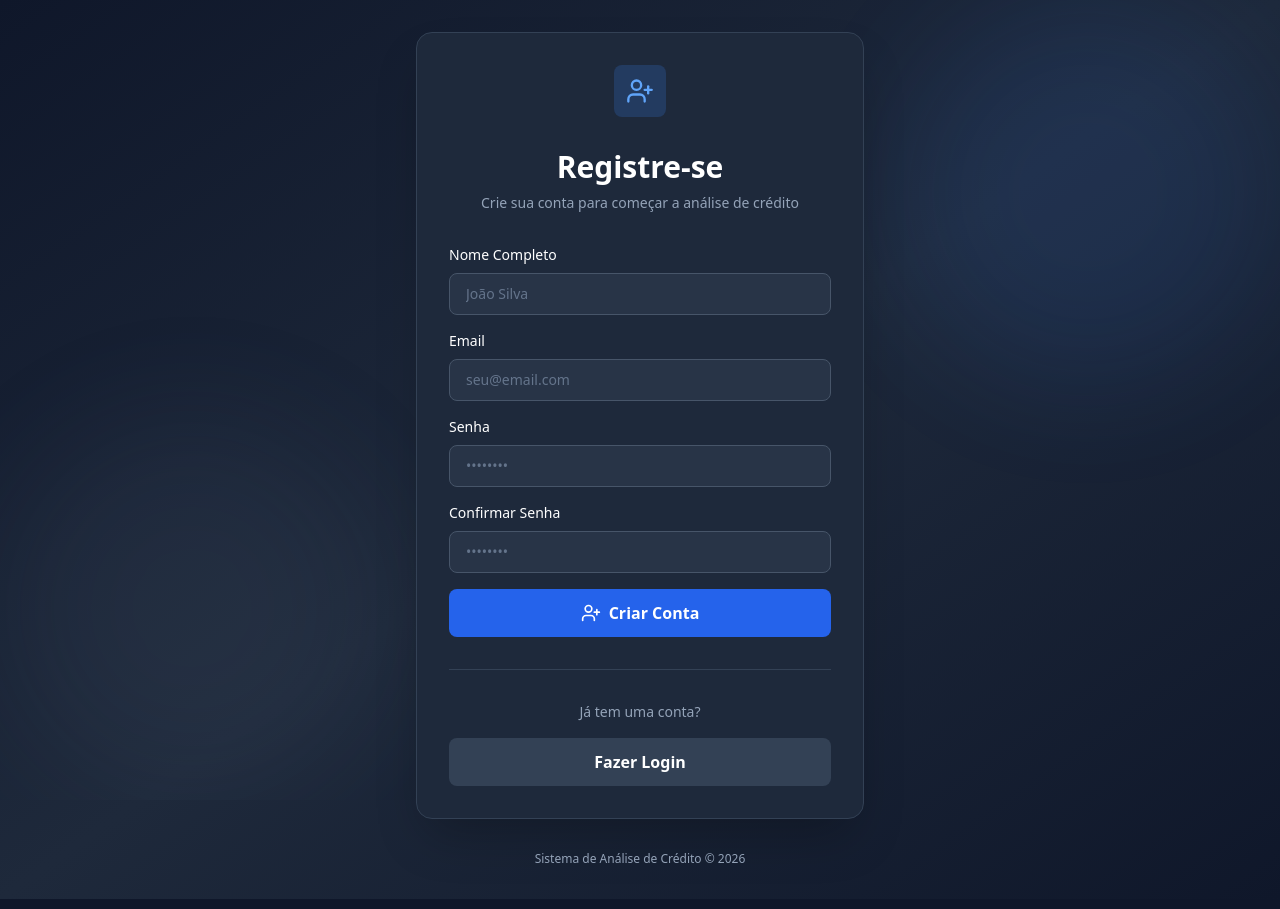
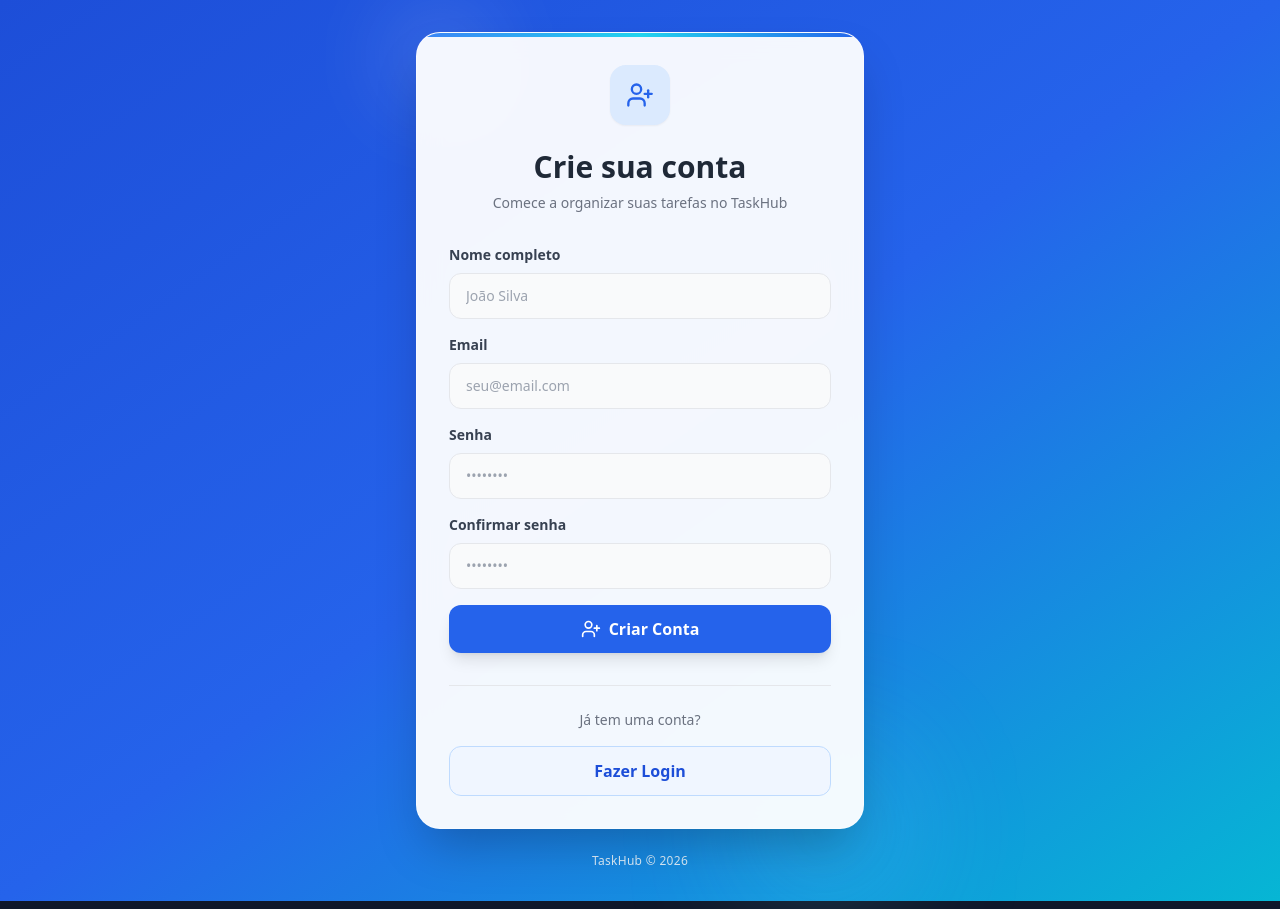
Before and after one commit to RayanBrenno/Projeto-TO-DO-LIST, a React (Vite) app in the folder frontend/: page /register in a window 1280 px wide. Built offline with nearby package versions, Linux system fonts and the light colour scheme; no server answers.

Commit message:
style: update login and register pages to match dashboard design

```diff
--- a/frontend/src/pages/LoginPage.tsx
+++ b/frontend/src/pages/LoginPage.tsx
@@ -32,39 +32,36 @@ export default function LoginPage() {
   }
 
   return (
-    <div className="min-h-screen bg-gradient-to-br from-slate-900 via-slate-800 to-slate-900 flex items-center justify-center px-4">
-      <div className="fixed inset-0 overflow-hidden pointer-events-none">
-        <div className="absolute top-0 right-0 w-96 h-96 bg-blue-500 opacity-10 blur-3xl rounded-full"></div>
-        <div className="absolute bottom-0 left-0 w-96 h-96 bg-slate-500 opacity-10 blur-3xl rounded-full"></div>
-      </div>
-
+    <div className="min-h-screen bg-gradient-to-br from-blue-600 via-blue-500 to-blue-700 flex items-center justify-center px-4">
       <div className="relative w-full max-w-md">
-        <div className="bg-slate-800 border border-slate-700 rounded-2xl shadow-2xl p-8">
-          <div className="flex items-center justify-center mb-8">
-            <div className="p-3 bg-blue-500/20 rounded-lg">
-              <LogIn className="w-7 h-7 text-blue-400" />
+        <div className="bg-white/95 backdrop-blur border border-blue-100 rounded-2xl shadow-xl p-8">
+          {/* Ícone */}
+          <div className="flex items-center justify-center mb-6">
+            <div className="p-3 bg-blue-100 rounded-lg">
+              <LogIn className="w-7 h-7 text-blue-600" />
             </div>
           </div>
 
-          <h1 className="text-3xl font-bold text-white text-center mb-2">
-            Login
+          {/* Título */}
+          <h1 className="text-3xl font-bold text-gray-800 text-center mb-2">
+            Bem-vindo
           </h1>
-          <p className="text-slate-400 text-center text-sm mb-8">
-            Acesse sua conta de análise de crédito
+          <p className="text-gray-500 text-center text-sm mb-8">
+            Acesse sua conta no TaskHub
           </p>
 
-          {/* Exibe uma mensagem de erro se houver um erro de login, com um ícone de alerta e um fundo vermelho suave para destacar a mensagem */}
+          {/* ERRO */}
           {error && (
-            <div className="mb-6 p-4 bg-red-500/10 border border-red-500/30 rounded-lg flex items-start gap-3">
-              <AlertCircle className="w-5 h-5 text-red-400 flex-shrink-0 mt-0.5" />
-              <p className="text-red-300 text-sm">{error}</p>
+            <div className="mb-6 p-4 bg-red-50 border border-red-200 rounded-lg flex items-start gap-3">
+              <AlertCircle className="w-5 h-5 text-red-500 flex-shrink-0 mt-0.5" />
+              <p className="text-red-600 text-sm">{error}</p>
             </div>
           )}
 
-          {/* Formulário de login com campos para email e senha, e um botão de submit que chama a função handleLogin */}
+          {/* FORM */}
           <form onSubmit={handleLogin} className="space-y-5">
             <div>
-              <label className="block text-sm font-medium text-white mb-2">
+              <label className="block text-sm font-medium text-gray-700 mb-2">
                 Email
               </label>
               <input
@@ -73,12 +70,12 @@ export default function LoginPage() {
                 onChange={(e) => setEmail(e.target.value)}
                 placeholder="seu@email.com"
                 required
-                className="w-full px-4 py-3 bg-slate-700/50 border border-slate-600 rounded-lg text-white placeholder-slate-500 focus:outline-none focus:border-blue-500 focus:ring-2 focus:ring-blue-500/20 transition-all"
+                className="w-full px-4 py-3 bg-gray-50 border border-gray-200 rounded-lg text-gray-800 placeholder-gray-400 focus:outline-none focus:border-blue-500 focus:ring-2 focus:ring-blue-500/20 transition-all"
               />
             </div>
 
             <div>
-              <label className="block text-sm font-medium text-white mb-2">
+              <label className="block text-sm font-medium text-gray-700 mb-2">
                 Senha
               </label>
               <input
@@ -87,14 +84,14 @@ export default function LoginPage() {
                 onChange={(e) => setPassword(e.target.value)}
                 placeholder="••••••••"
                 required
-                className="w-full px-4 py-3 bg-slate-700/50 border border-slate-600 rounded-lg text-white placeholder-slate-500 focus:outline-none focus:border-blue-500 focus:ring-2 focus:ring-blue-500/20 transition-all"
+                className="w-full px-4 py-3 bg-gray-50 border border-gray-200 rounded-lg text-gray-800 placeholder-gray-400 focus:outline-none focus:border-blue-500 focus:ring-2 focus:ring-blue-500/20 transition-all"
               />
             </div>
 
             <button
               type="submit"
               disabled={loading}
-              className="w-full bg-blue-600 hover:bg-blue-700 disabled:bg-blue-600/50 text-white font-semibold py-3 px-4 rounded-lg transition-all flex items-center justify-center gap-2 mt-6"
+              className="w-full bg-blue-600 hover:bg-blue-700 disabled:bg-blue-400 text-white font-semibold py-3 px-4 rounded-lg transition-all flex items-center justify-center gap-2 mt-4 shadow-md hover:shadow-lg"
             >
               {loading ? (
                 <>
@@ -110,23 +107,21 @@ export default function LoginPage() {
             </button>
           </form>
 
-          {/* Link para a página de registro, com um texto convidativo e um botão estilizado que leva o usuário para a página de criação de conta */}
-          <div className="mt-8 pt-8 border-t border-slate-700">
-            <p className="text-slate-400 text-center text-sm mb-4">
+          {/* REGISTER */}
+          <div className="mt-8 pt-6 border-t border-gray-200">
+            <p className="text-gray-500 text-center text-sm mb-4">
               Não tem uma conta?
             </p>
             <Link
               to="/register"
-              className="block w-full bg-slate-700 hover:bg-slate-600 text-white font-semibold py-3 px-4 rounded-lg transition-all text-center"
+              className="block w-full border border-blue-600 text-blue-600 hover:bg-blue-50 font-semibold py-3 px-4 rounded-lg transition-all text-center"
             >
               Criar Conta
             </Link>
           </div>
         </div>
 
-        <p className="text-slate-400 text-center text-xs mt-8">
-          Sistema de Análise de Crédito © 2026
-        </p>
+        <p className="text-white/80 text-center text-xs mt-6">TaskHub © 2026</p>
       </div>
     </div>
   );
--- a/frontend/src/pages/RegisterPage.tsx
+++ b/frontend/src/pages/RegisterPage.tsx
@@ -28,7 +28,12 @@ export default function RegisterPage() {
     e.preventDefault();
     setError("");
 
-    if (!formData.nome || !formData.email || !formData.password || !formData.confirmPassword) {
+    if (
+      !formData.nome ||
+      !formData.email ||
+      !formData.password ||
+      !formData.confirmPassword
+    ) {
       setError("Preencha todos os campos");
       return;
     }
@@ -60,49 +65,50 @@ export default function RegisterPage() {
   }
 
   return (
-    <div className="min-h-screen bg-gradient-to-br from-slate-900 via-slate-800 to-slate-900 flex items-center justify-center px-4 py-8">
-      <div className="fixed inset-0 overflow-hidden pointer-events-none">
-        <div className="absolute top-0 right-0 w-96 h-96 bg-blue-500 opacity-10 blur-3xl rounded-full"></div>
-        <div className="absolute bottom-0 left-0 w-96 h-96 bg-slate-500 opacity-10 blur-3xl rounded-full"></div>
-      </div>
+    <div className="min-h-screen bg-gradient-to-br from-blue-700 via-blue-600 to-cyan-500 flex items-center justify-center px-4 py-8">
+      <div className="relative w-full max-w-md">
+        <div className="absolute -top-10 -left-10 h-32 w-32 rounded-full bg-white/10 blur-2xl pointer-events-none" />
+        <div className="absolute -bottom-10 -right-10 h-40 w-40 rounded-full bg-cyan-300/20 blur-3xl pointer-events-none" />
 
-      <div className="relative w-full max-w-md">
-        <div className="bg-slate-800 border border-slate-700 rounded-2xl shadow-2xl p-8">
-          <div className="flex items-center justify-center mb-8">
-            <div className="p-3 bg-blue-500/20 rounded-lg">
-              <UserPlus className="w-7 h-7 text-blue-400" />
+        <div className="relative overflow-hidden rounded-3xl bg-white/95 backdrop-blur-md border border-white/40 shadow-2xl p-8">
+          <div className="absolute inset-x-0 top-0 h-1 bg-gradient-to-r from-blue-500 via-cyan-400 to-blue-600" />
+
+          <div className="flex items-center justify-center mb-6">
+            <div className="p-4 bg-blue-100 rounded-2xl shadow-sm">
+              <UserPlus className="w-7 h-7 text-blue-600" />
             </div>
           </div>
 
-          <h1 className="text-3xl font-bold text-white text-center mb-2">Registre-se</h1>
-          <p className="text-slate-400 text-center text-sm mb-8">
-            Crie sua conta para começar a análise de crédito
+          <h1 className="text-3xl font-bold text-gray-800 text-center mb-2">
+            Crie sua conta
+          </h1>
+          <p className="text-gray-500 text-center text-sm mb-8">
+            Comece a organizar suas tarefas no TaskHub
           </p>
 
           {error && (
-            <div className="mb-6 p-4 bg-red-500/10 border border-red-500/30 rounded-lg flex items-start gap-3">
-              <AlertCircle className="w-5 h-5 text-red-400 flex-shrink-0 mt-0.5" />
-              <p className="text-red-300 text-sm">{error}</p>
+            <div className="mb-6 p-4 bg-red-50 border border-red-200 rounded-xl flex items-start gap-3">
+              <AlertCircle className="w-5 h-5 text-red-500 flex-shrink-0 mt-0.5" />
+              <p className="text-red-600 text-sm">{error}</p>
             </div>
           )}
 
-          {/* Formulário de registro, com campos para nome, email, senha e confirmação de senha, além de um botão para enviar os dados e criar a conta. */}
           <form onSubmit={handleRegister} className="space-y-4">
             <div>
-              <label className="block text-sm font-medium text-white mb-2">
-                Nome Completo
+              <label className="block text-sm font-semibold text-gray-700 mb-2">
+                Nome completo
               </label>
               <input
                 type="text"
                 value={formData.nome}
                 onChange={(e) => handleChange("nome", e.target.value)}
                 placeholder="João Silva"
-                className="w-full px-4 py-2.5 bg-slate-700/50 border border-slate-600 rounded-lg text-white placeholder-slate-500 focus:outline-none focus:border-blue-500 focus:ring-2 focus:ring-blue-500/20 transition-all text-sm"
+                className="w-full px-4 py-3 bg-gray-50 border border-gray-200 rounded-xl text-gray-800 placeholder-gray-400 focus:outline-none focus:border-blue-500 focus:ring-4 focus:ring-blue-500/10 transition-all text-sm"
               />
             </div>
 
             <div>
-              <label className="block text-sm font-medium text-white mb-2">
+              <label className="block text-sm font-semibold text-gray-700 mb-2">
                 Email
               </label>
               <input
@@ -110,12 +116,12 @@ export default function RegisterPage() {
                 value={formData.email}
                 onChange={(e) => handleChange("email", e.target.value)}
                 placeholder="seu@email.com"
-                className="w-full px-4 py-2.5 bg-slate-700/50 border border-slate-600 rounded-lg text-white placeholder-slate-500 focus:outline-none focus:border-blue-500 focus:ring-2 focus:ring-blue-500/20 transition-all text-sm"
+                className="w-full px-4 py-3 bg-gray-50 border border-gray-200 rounded-xl text-gray-800 placeholder-gray-400 focus:outline-none focus:border-blue-500 focus:ring-4 focus:ring-blue-500/10 transition-all text-sm"
               />
             </div>
 
             <div>
-              <label className="block text-sm font-medium text-white mb-2">
+              <label className="block text-sm font-semibold text-gray-700 mb-2">
                 Senha
               </label>
               <input
@@ -123,27 +129,29 @@ export default function RegisterPage() {
                 value={formData.password}
                 onChange={(e) => handleChange("password", e.target.value)}
                 placeholder="••••••••"
-                className="w-full px-4 py-2.5 bg-slate-700/50 border border-slate-600 rounded-lg text-white placeholder-slate-500 focus:outline-none focus:border-blue-500 focus:ring-2 focus:ring-blue-500/20 transition-all text-sm"
+                className="w-full px-4 py-3 bg-gray-50 border border-gray-200 rounded-xl text-gray-800 placeholder-gray-400 focus:outline-none focus:border-blue-500 focus:ring-4 focus:ring-blue-500/10 transition-all text-sm"
               />
             </div>
 
             <div>
-              <label className="block text-sm font-medium text-white mb-2">
-                Confirmar Senha
+              <label className="block text-sm font-semibold text-gray-700 mb-2">
+                Confirmar senha
               </label>
               <input
                 type="password"
                 value={formData.confirmPassword}
-                onChange={(e) => handleChange("confirmPassword", e.target.value)}
+                onChange={(e) =>
+                  handleChange("confirmPassword", e.target.value)
+                }
                 placeholder="••••••••"
-                className="w-full px-4 py-2.5 bg-slate-700/50 border border-slate-600 rounded-lg text-white placeholder-slate-500 focus:outline-none focus:border-blue-500 focus:ring-2 focus:ring-blue-500/20 transition-all text-sm"
+                className="w-full px-4 py-3 bg-gray-50 border border-gray-200 rounded-xl text-gray-800 placeholder-gray-400 focus:outline-none focus:border-blue-500 focus:ring-4 focus:ring-blue-500/10 transition-all text-sm"
               />
             </div>
 
             <button
               type="submit"
               disabled={loading}
-              className="w-full bg-blue-600 hover:bg-blue-700 disabled:bg-blue-600/50 text-white font-semibold py-3 px-4 rounded-lg transition-all flex items-center justify-center gap-2 mt-6"
+              className="w-full bg-blue-600 hover:bg-blue-700 disabled:bg-blue-400 text-white font-semibold py-3 px-4 rounded-xl transition-all flex items-center justify-center gap-2 mt-6 shadow-lg hover:shadow-xl"
             >
               {loading ? (
                 <>
@@ -159,22 +167,21 @@ export default function RegisterPage() {
             </button>
           </form>
 
-          {/* Link para a página de login, caso o usuário já tenha uma conta, permitindo que ele navegue facilmente para a tela de autenticação. */}
-          <div className="mt-8 pt-8 border-t border-slate-700">
-            <p className="text-slate-400 text-center text-sm mb-4">
+          <div className="mt-8 pt-6 border-t border-gray-200">
+            <p className="text-gray-500 text-center text-sm mb-4">
               Já tem uma conta?
             </p>
             <Link
               to="/login"
-              className="block w-full bg-slate-700 hover:bg-slate-600 text-white font-semibold py-3 px-4 rounded-lg transition-all text-center"
+              className="block w-full text-center border border-blue-200 bg-blue-50/70 hover:bg-blue-100 text-blue-700 font-semibold py-3 px-4 rounded-xl transition-all"
             >
               Fazer Login
             </Link>
           </div>
         </div>
 
-        <p className="text-slate-400 text-center text-xs mt-8">
-          Sistema de Análise de Crédito © 2026
+        <p className="text-white/85 text-center text-xs mt-6 tracking-wide">
+          TaskHub © 2026
         </p>
       </div>
     </div>
```
